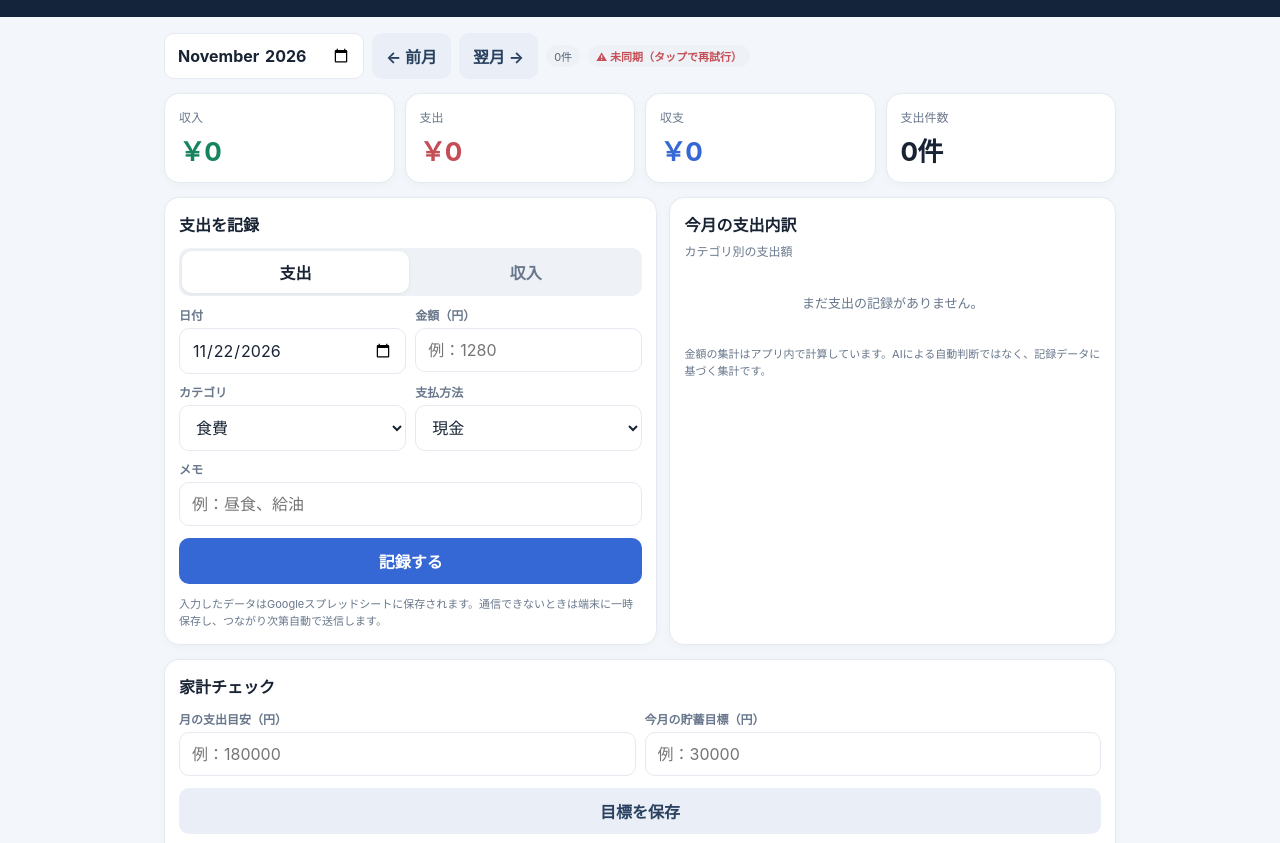
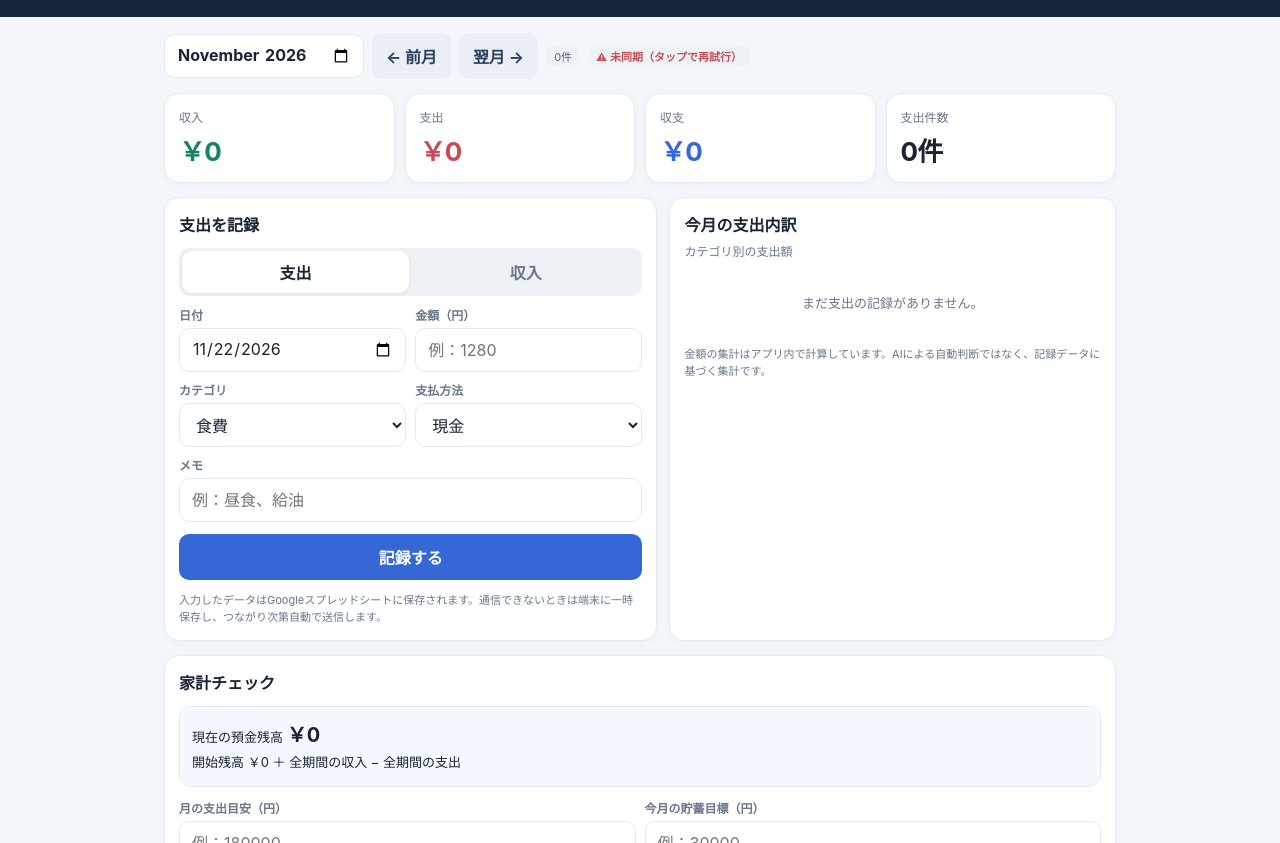
Before and after one commit to cclemonkr/kakeibo, a plain HTML site: page index.html in a window 1280 px wide. Shown: the part 102-945 px from the top of the page. Drawn offline with Linux system fonts and the light colour scheme; no server answers.

Commit message:
Update index.html

```diff
--- a/index.html
+++ b/index.html
@@ -33,6 +33,8 @@ h2{font-size:16px;margin:0 0 12px}.sub{font-size:12px;color:var(--muted);margin-
 #fileInput{display:none}.pill{display:inline-block;border-radius:99px;background:#eef2f7;color:#53647a;font-size:11px;padding:3px 8px}
 @media(max-width:720px){.grid{grid-template-columns:repeat(2,minmax(0,1fr))}.layout{grid-template-columns:1fr}.metric{font-size:22px}}
 @media(max-width:390px){.formgrid{grid-template-columns:1fr}.wide{grid-column:auto}.toolbar>*{flex:1}}
+input,select{height:44px}input[type=date],input[type=month]{-webkit-appearance:none;appearance:none;text-align:left;line-height:1.2;display:block}
+::-webkit-date-and-time-value{text-align:left;min-height:1.2em}
 </style>
 </head>
 <body>
@@ -72,11 +74,13 @@ h2{font-size:16px;margin:0 0 12px}.sub{font-size:12px;color:var(--muted);margin-
   </section>
   <section class="card" style="margin-bottom:14px">
     <h2>家計チェック</h2>
+    <div id="balanceNow" class="insight" style="margin-bottom:12px"></div>
     <div class="formgrid">
       <div class="field"><label for="monthlyBudget">月の支出目安（円）</label><input id="monthlyBudget" type="number" min="0" step="1000" placeholder="例：180000"></div>
       <div class="field"><label for="targetSavings">今月の貯蓄目標（円）</label><input id="targetSavings" type="number" min="0" step="1000" placeholder="例：30000"></div>
+      <div class="field wide"><label for="openingBalance">開始残高（預金の最初の残高・円）</label><input id="openingBalance" type="number" step="1" placeholder="例：500000"></div>
     </div>
-    <div class="actions"><button class="secondary" id="saveGoals" type="button">目標を保存</button></div>
+    <div class="actions"><button class="secondary" id="saveGoals" type="button">目標・開始残高を保存</button></div>
     <div id="insight" class="insight" style="margin-top:12px">記録が増えると、ここに今月の状況が表示されます。</div>
   </section>
   <section class="card">
@@ -110,12 +114,12 @@ $('month').value=ymd(today).slice(0,7);$('date').value=ymd(today);
 const uid=()=>'k'+Date.now().toString(36)+Math.random().toString(36).slice(2,8);
 function load(){try{const x=JSON.parse(localStorage.getItem(KEY)||'null');if(x&&Array.isArray(x.entries))server=x;queue=JSON.parse(localStorage.getItem(QKEY)||'[]')}catch(e){}view()}
 function persist(){localStorage.setItem(KEY,JSON.stringify(server));localStorage.setItem(QKEY,JSON.stringify(queue))}
-function applyOp(t,o){if(o.op==='upsert'){const i=t.entries.findIndex(e=>e.id===o.entry.id);i>=0?t.entries[i]=o.entry:t.entries.push(o.entry)}else if(o.op==='delete')t.entries=t.entries.filter(e=>!o.ids.includes(e.id));else if(o.op==='settings'){t.budget=o.budget;t.savings=o.savings}else if(o.op==='replaceAll'){t.entries=o.entries.slice();t.budget=o.budget;t.savings=o.savings}}
+function applyOp(t,o){if(o.op==='upsert'){const i=t.entries.findIndex(e=>e.id===o.entry.id);i>=0?t.entries[i]=o.entry:t.entries.push(o.entry)}else if(o.op==='delete')t.entries=t.entries.filter(e=>!o.ids.includes(e.id));else if(o.op==='settings'){t.budget=o.budget;t.savings=o.savings;t.opening=o.opening}else if(o.op==='replaceAll'){t.entries=o.entries.slice();t.budget=o.budget;t.savings=o.savings;t.opening=o.opening}}
 function view(){db=JSON.parse(JSON.stringify(server));queue.forEach(o=>applyOp(db,o))}
 function push(o){queue.push(o);persist();view();render();sync()}
 async function call(body){const c=new AbortController(),t=setTimeout(()=>c.abort(),25000);try{const r=await fetch(GAS_URL,{method:'POST',headers:{'Content-Type':'text/plain;charset=utf-8'},body:JSON.stringify({...body,token:TOKEN}),signal:c.signal});const d=await r.json();if(d.result!=='ok')throw Error(d.message||'error');return d}finally{clearTimeout(t)}}
 function status(t,c){$('sync').textContent=t;$('sync').style.color=c||''}
-async function sync(){if(syncing)return;syncing=true;status('同期中…');try{const n=queue.length,d=await call({action:n?'batch':'list',ops:queue.slice(0,n)});queue.splice(0,n);server={entries:d.entries,budget:d.budget,savings:d.savings,sheetUrl:d.sheetUrl};persist();view();render();status(queue.length?'未送信'+queue.length+'件':'✓ 同期済み','var(--green)');if(queue.length)setTimeout(sync,0)}catch(e){persist();status('⚠ 未同期'+(queue.length?queue.length+'件':'')+'（タップで再試行）','var(--red)')}finally{syncing=false}}
+async function sync(){if(syncing)return;syncing=true;status('同期中…');try{const n=queue.length,d=await call({action:n?'batch':'list',ops:queue.slice(0,n)});queue.splice(0,n);server={entries:d.entries,budget:d.budget,savings:d.savings,opening:d.opening,sheetUrl:d.sheetUrl};persist();view();render();status(queue.length?'未送信'+queue.length+'件':'✓ 同期済み','var(--green)');if(queue.length)setTimeout(sync,0)}catch(e){persist();status('⚠ 未同期'+(queue.length?queue.length+'件':'')+'（タップで再試行）','var(--red)')}finally{syncing=false}}
 
 function yen(n){return new Intl.NumberFormat('ja-JP',{style:'currency',currency:'JPY',maximumFractionDigits:0}).format(n||0)}
 function monthEntries(){return db.entries.filter(e=>e.date.startsWith($('month').value))}
@@ -135,7 +139,9 @@ function render(){
  msg+=' 記録漏れがあると分析もずれるので、現金・カード・口座引落をまとめて入力してね。';$('insight').innerHTML=msg;
  const pend=new Set(queue.flatMap(o=>o.op==='upsert'?[o.entry.id]:[])),filter=$('filter').value,rows=es.filter(e=>filter==='all'||e.type===filter).sort((a,b)=>b.date.localeCompare(a.date)||String(b.id).localeCompare(String(a.id)));
  $('entries').innerHTML=rows.length?rows.map(e=>`<div class="entry"><div class="entry-main"><div class="entry-title">${esc(e.memo||e.category)}</div><div class="entry-meta">${e.date} ・ ${esc(e.category)} ・ ${e.type==='income'?'収入':'支出'}${e.payment&&e.type==='expense'?' ・ '+esc(e.payment):''}${pend.has(e.id)?' ・ ⏳未送信':''}</div></div><div class="entry-right"><div class="entry-amount ${e.type==='income'?'income':'expense'}">${e.type==='income'?'+':'−'}${yen(e.amount)}</div><div class="entry-buttons"><button class="secondary" data-edit="${e.id}">編集</button><button class="danger" data-del="${e.id}">削除</button></div></div></div>`).join(''):'<div class="empty">この月の記録はありません。まずは1件入力してみよう。</div>';
- [['monthlyBudget','budget'],['targetSavings','savings']].forEach(([i,k])=>{if(document.activeElement!==$(i))$(i).value=db[k]||''});
+ [['monthlyBudget','budget'],['targetSavings','savings'],['openingBalance','opening']].forEach(([i,k])=>{if(document.activeElement!==$(i))$(i).value=db[k]||''});
+ const bal=(Number(db.opening)||0)+db.entries.reduce((a,e)=>a+(e.type==='income'?e.amount:-e.amount),0);
+ $('balanceNow').innerHTML=`現在の預金残高 <strong style="font-size:20px">${yen(bal)}</strong><br>開始残高 ${yen(db.opening)} ＋ 全期間の収入 − 全期間の支出`;
 }
 $('expenseTab').onclick=()=>setMode('expense');$('incomeTab').onclick=()=>setMode('income');
 $('entryForm').onsubmit=e=>{e.preventDefault();const amount=Math.round(Number($('amount').value));if(!Number.isFinite(amount)||amount<=0)return alert('金額を正しく入力してください。');const obj={id:editing??uid(),date:$('date').value,type:mode,category:$('category').value,amount,payment:mode==='expense'?$('payment').value:'',memo:$('memo').value.trim()};push({op:'upsert',entry:obj});$('month').value=obj.date.slice(0,7);resetForm();render()};
@@ -144,12 +150,12 @@ $('entries').onclick=e=>{const ed=e.target.dataset.edit,del=e.target.dataset.del
 $('month').onchange=render;$('filter').onchange=render;
 function shiftMonth(n){const [y,m]=$('month').value.split('-').map(Number),d=new Date(y,m-1+n,1);$('month').value=ymd(d).slice(0,7);render()}
 $('prev').onclick=()=>shiftMonth(-1);$('next').onclick=()=>shiftMonth(1);
-$('saveGoals').onclick=()=>{push({op:'settings',budget:Math.max(0,Number($('monthlyBudget').value)||0),savings:Math.max(0,Number($('targetSavings').value)||0)});alert('目標を保存しました。')};
+$('saveGoals').onclick=()=>{push({op:'settings',budget:Math.max(0,Number($('monthlyBudget').value)||0),savings:Math.max(0,Number($('targetSavings').value)||0),opening:Math.round(Number($('openingBalance').value)||0)});alert('保存しました。')};
 function download(name,content,type){const a=document.createElement('a'),url=URL.createObjectURL(new Blob([content],{type}));a.href=url;a.download=name;document.body.appendChild(a);a.click();a.remove();setTimeout(()=>URL.revokeObjectURL(url),1000)}
 $('exportJson').onclick=()=>download(`家計簿バックアップ_${ymd(today)}.json`,JSON.stringify(db,null,2),'application/json');
 $('exportCsv').onclick=()=>{const rows=[['日付','区分','カテゴリ','支払方法','金額','メモ'],...monthEntries().map(e=>[e.date,e.type==='income'?'収入':'支出',e.category,e.payment||'',e.amount,e.memo||''])];const csv='\uFEFF'+rows.map(r=>r.map(v=>'"'+String(v).replace(/"/g,'""')+'"').join(',')).join('\r\n');download(`家計簿_${$('month').value}.csv`,csv,'text/csv;charset=utf-8')};
 $('importBtn').onclick=()=>$('fileInput').click();
-$('fileInput').onchange=async e=>{const f=e.target.files[0];if(!f)return;try{const x=JSON.parse(await f.text());if(!x||!Array.isArray(x.entries))throw Error();if(!confirm('現在のデータをバックアップ内容で置き換えます。よろしいですか？'))return;push({op:'replaceAll',entries:x.entries.map(e=>({...e,id:String(e.id||uid())})),budget:x.budget||0,savings:x.savings||0});alert('復元しました。')}catch(err){alert('バックアップJSONを読み込めませんでした。')}e.target.value=''};
+$('fileInput').onchange=async e=>{const f=e.target.files[0];if(!f)return;try{const x=JSON.parse(await f.text());if(!x||!Array.isArray(x.entries))throw Error();if(!confirm('現在のデータをバックアップ内容で置き換えます。よろしいですか？'))return;push({op:'replaceAll',entries:x.entries.map(e=>({...e,id:String(e.id||uid())})),budget:x.budget||0,savings:x.savings||0,opening:x.opening||0});alert('復元しました。')}catch(err){alert('バックアップJSONを読み込めませんでした。')}e.target.value=''};
 $('clearMonth').onclick=()=>{const m=$('month').value,n=monthEntries().length;if(!n)return alert('削除する記録がありません。');if(!confirm(`${m}の${n}件をすべて削除します。この操作は取り消せません。続けますか？`))return;push({op:'delete',ids:monthEntries().map(e=>e.id)})};
 $('payment').innerHTML=payCats.map(c=>`<option>${c}</option>`).join('');
 $('sync').onclick=sync;$('openSheet').onclick=()=>server.sheetUrl?open(server.sheetUrl):alert('同期が完了すると開けます。');
```
